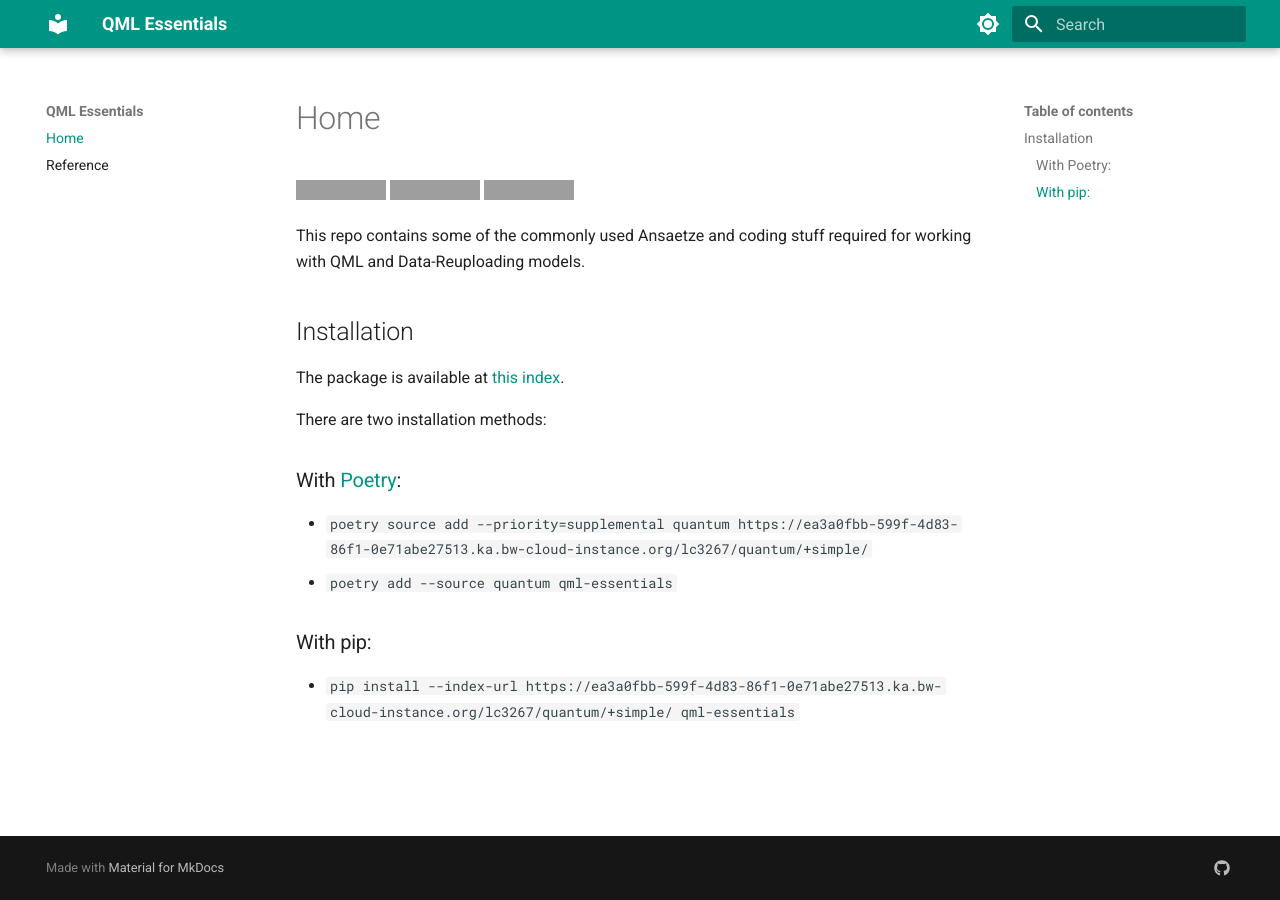
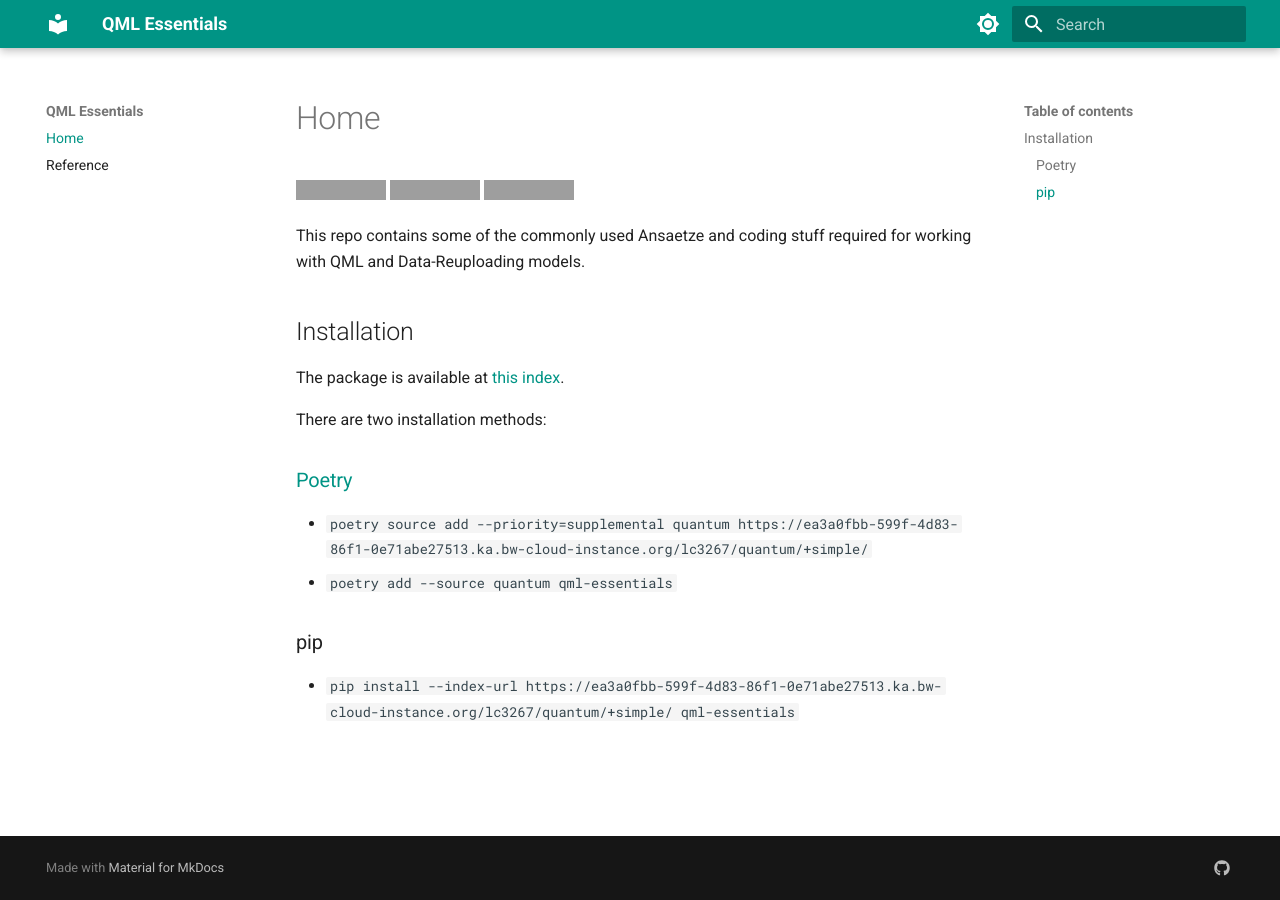
Before and after one commit to cirKITers/qml-essentials, an MkDocs documentation site: the page built from docs/index.md, in a window 1280 px wide. Built offline with MkDocs 1.6.1 and Material for MkDocs 9.7.7, drawn with Linux system fonts in a browser that asks for light colours; grey boxes are pictures that could not be loaded.

Commit message:
simplified
Signed-off-by: Melvin Strobl <lc3267@kit.edu>

```diff
--- a/docs/index.md
+++ b/docs/index.md
@@ -8,11 +8,11 @@ The package is available at [this index](https://ea3a0fbb-599f-4d83-86f1-0e71abe
 
 There are two installation methods:
 
-### With [Poetry](https://python-poetry.org/):
+### [Poetry](https://python-poetry.org/)
 
 - `poetry source add --priority=supplemental quantum https://ea3a0fbb-599f-4d83-86f1-0e71abe27513.ka.bw-cloud-instance.org/lc3267/quantum/+simple/`
 - `poetry add --source quantum qml-essentials`
 
-### With pip:
+### pip
 
 - `pip install --index-url https://ea3a0fbb-599f-4d83-86f1-0e71abe27513.ka.bw-cloud-instance.org/lc3267/quantum/+simple/ qml-essentials`
```
